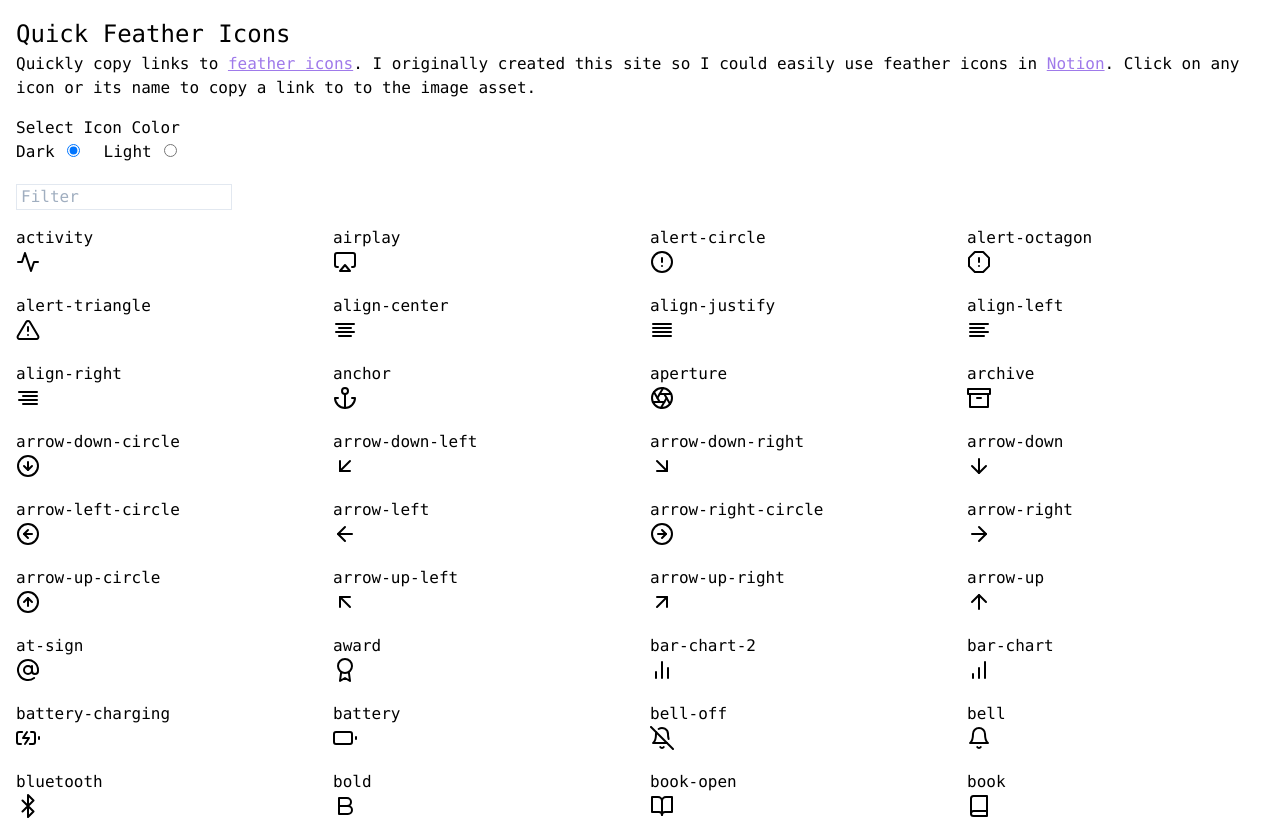
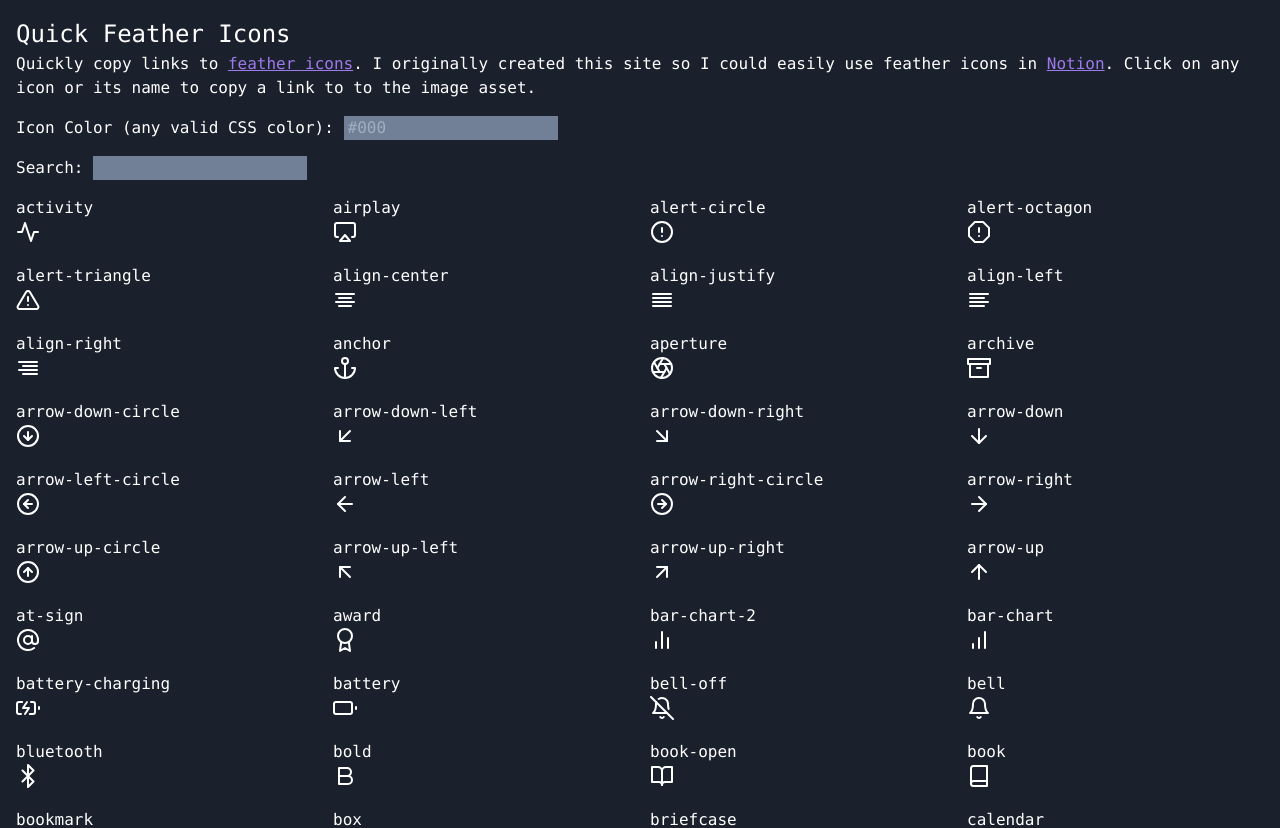
Before and after one commit to kpollich/quick-feather-icons, a Next.js app: page / in a window 1280 px wide. Shown: the top 828 px of the page. Built offline with nearby package versions, Linux system fonts and the light colour scheme.

Commit message:
Add support for custom colors + switch to API routes

```diff
--- a/package.json
+++ b/package.json
@@ -30,6 +30,7 @@
     }
   },
   "devDependencies": {
+    "@types/feather-icons": "^4.7.0",
     "@types/node": "^14.0.5",
     "@types/react": "^16.9.35",
     "@typescript-eslint/eslint-plugin": "2.x",
--- a/src/components/IconListItem.tsx
+++ b/src/components/IconListItem.tsx
@@ -2,7 +2,12 @@ import React from "react";
 
 function IconListItem({ icon, iconColor, onCopy }) {
   function handleClick() {
-    const link = `${window.location.href}${iconColor}/${icon.name}.svg`;
+    const params = new URLSearchParams();
+    params.set("name", icon.name);
+    params.set("color", iconColor);
+
+    const link = `${window.location.href}api/icon?${params.toString()}`;
+
     const textarea = document.createElement("textarea");
     textarea.value = link;
 
@@ -20,10 +25,12 @@ function IconListItem({ icon, iconColor, onCopy }) {
   }
 
   return (
-    <div key={icon.name} onClick={handleClick}>
+    <div key={icon.name} onClick={handleClick} className="cursor-pointer">
       <h1>{icon.name}</h1>
 
-      <div dangerouslySetInnerHTML={{ __html: icon.toSvg() }} />
+      <div
+        dangerouslySetInnerHTML={{ __html: icon.toSvg({ color: iconColor }) }}
+      />
     </div>
   );
 }
--- /dev/null
+++ b/src/pages/api/icon.ts
@@ -0,0 +1,19 @@
+import { NextApiHandler } from "next";
+import { icons } from "feather-icons";
+
+const IconApiHandler: NextApiHandler = (req, res) => {
+  const name = req.query.name as string;
+  const color = req.query.color as string;
+
+  if (!name || !color) {
+    res.statusCode = 422;
+    res.end("Bad request");
+  }
+
+  const svgBody = icons[name].toSvg({ color });
+
+  res.setHeader("Content-Type", "image/svg+xml");
+  res.end(svgBody);
+};
+
+export default IconApiHandler;
--- a/src/pages/index.tsx
+++ b/src/pages/index.tsx
@@ -4,9 +4,9 @@ import { icons } from "feather-icons";
 import IconListItem from "../components/IconListItem";
 
 function IndexPage() {
-  const [iconColor, setIconColor] = useState("dark");
+  const [iconColor, setIconColor] = useState("");
+  const [filter, setFilter] = useState("");
   const [showSuccessAlert, setShowSuccessAlert] = useState(false);
-  const [filter, setFilter] = useState("");
 
   function showToast() {
     const visibleForMs = 2000;
@@ -19,11 +19,7 @@ function IndexPage() {
   }
 
   return (
-    <div
-      className={`min-w-screen min-h-screen font-mono p-4 ${
-        iconColor === "light" && "bg-gray-900 text-white"
-      }`}
-    >
+    <div className="min-w-screen min-h-screen font-mono p-4 bg-gray-900 text-white">
       <h1 className="text-2xl">Quick Feather Icons</h1>
 
       <p className="mb-4">
@@ -45,39 +41,19 @@ function IndexPage() {
       </p>
 
       <div>
-        Select Icon Color
-        <div className="mb-5">
-          <label htmlFor="dark" className="mr-3">
-            Dark
-          </label>
-          <input
-            type="radio"
-            name="icon-color"
-            id="dark"
-            value="dark"
-            checked={iconColor === "dark"}
-            onChange={(e) => setIconColor(e.target.value)}
-            className="mr-3"
-          />
-          <label htmlFor="light" className="mx-3">
-            Light
-          </label>
-          <input
-            type="radio"
-            name="icon-color"
-            id="light"
-            value="light"
-            checked={iconColor === "light"}
-            onChange={(e) => setIconColor(e.target.value)}
-            className="mr-3"
-          />
-        </div>
+        <label>Icon Color (any valid CSS color): </label>
+        <input
+          placeholder="#000"
+          className="text-white mb-4 pl-1 bg-gray-600 focus:outline-none focus:shadow-outline appearance-none leading-normal"
+          value={iconColor}
+          onChange={(e) => setIconColor(e.target.value)}
+        />
       </div>
 
       <div>
+        <label>Search: </label>
         <input
-          placeholder="Filter"
-          className="border border-gray-300 text-black mb-4 pl-1 bg-white focus:outline-none focus:shadow-outline appearance-none leading-normal"
+          className="text-white mb-4 pl-1 bg-gray-600 focus:outline-none focus:shadow-outline appearance-none leading-normal"
           value={filter}
           onChange={(e) => setFilter(e.target.value)}
         />
@@ -91,8 +67,9 @@ function IndexPage() {
             }
 
             return (
-              icons[key].tags.some((tag) => tag.includes(filter)) ||
-              key.includes(filter)
+              icons[key].tags.some((tag) =>
+                tag.includes(filter.toLowerCase())
+              ) || key.includes(filter.toLowerCase())
             );
           })
           .map((key) => {
```
Also changed, not shown: 1 other file (tests, documents, lock files or other folders).
